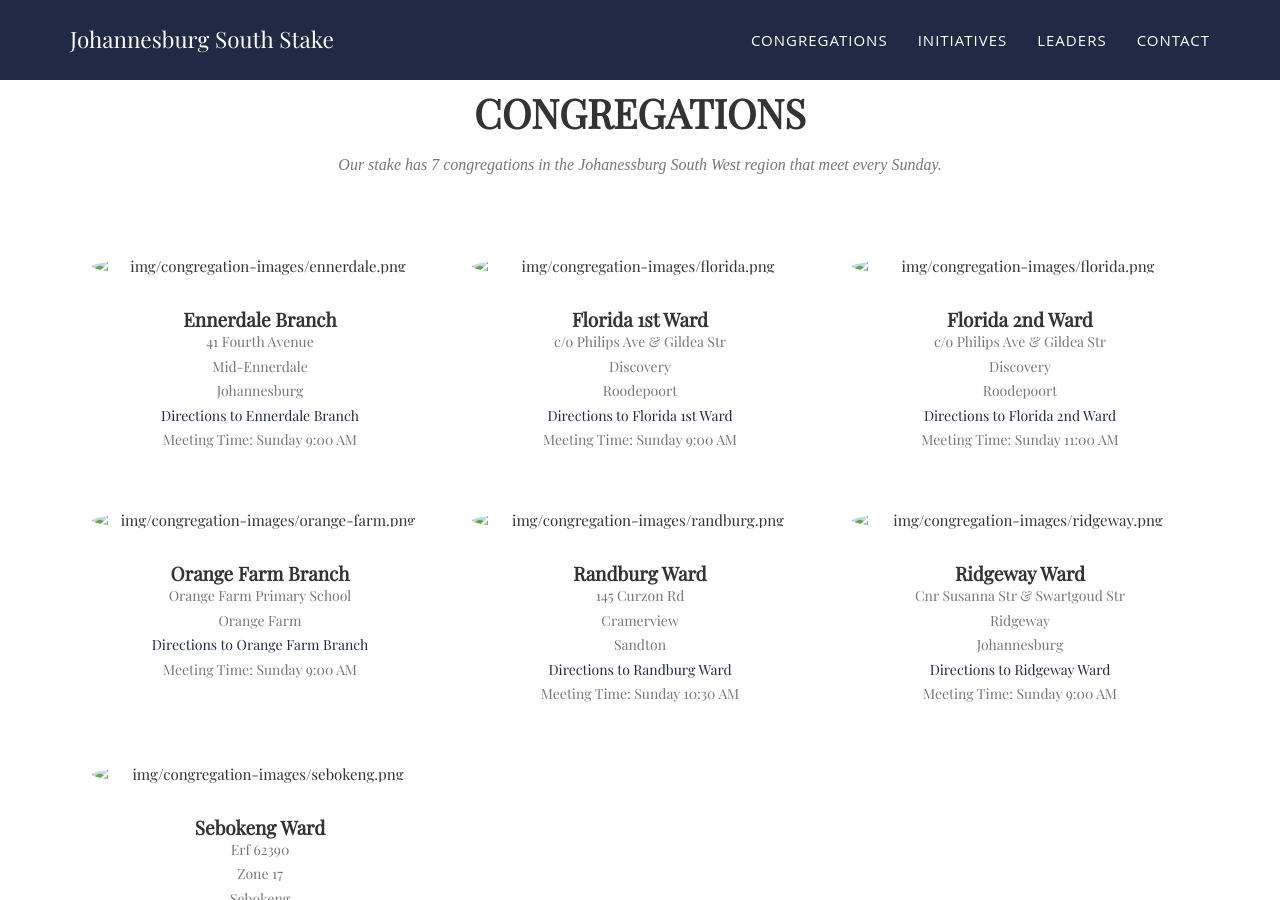
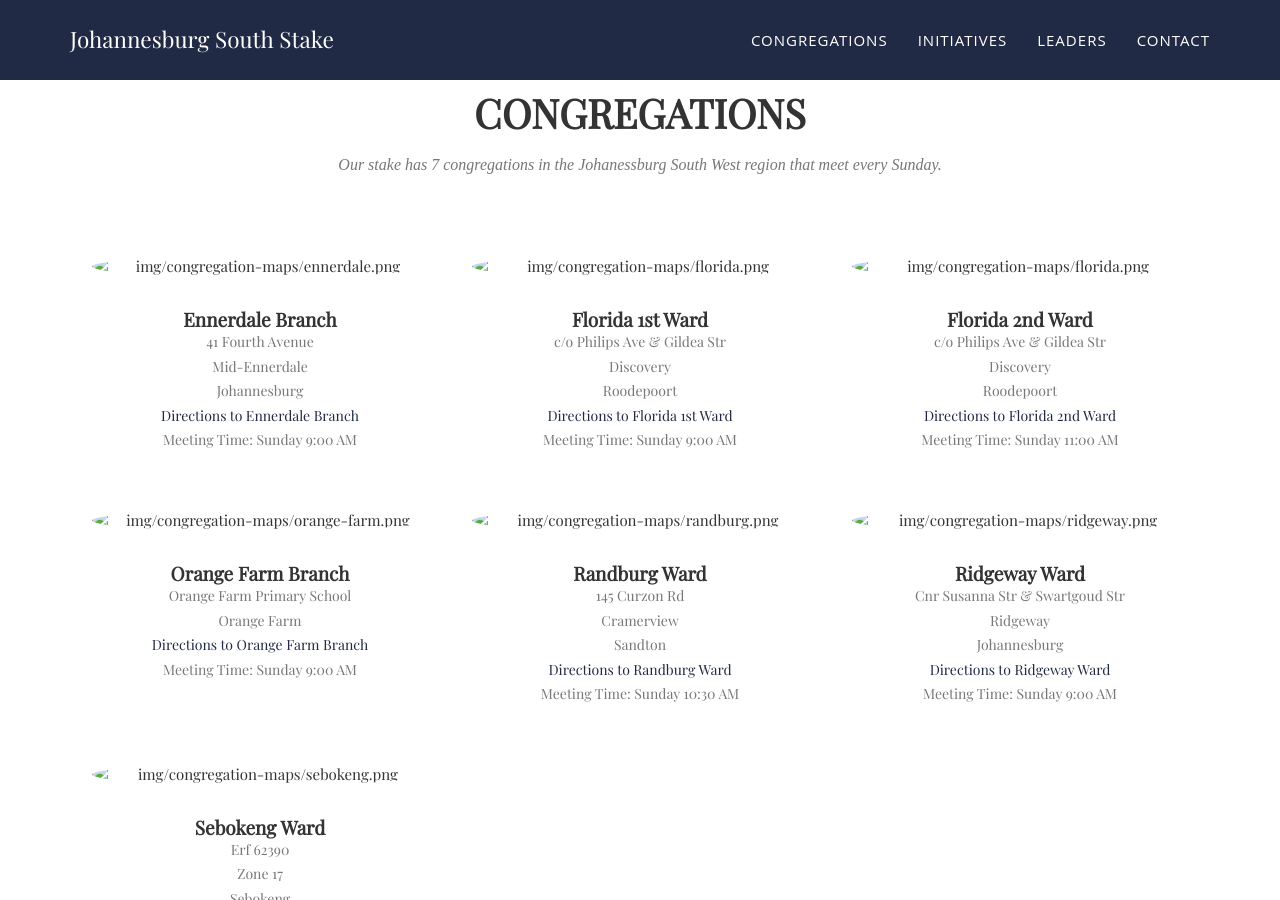
Before and after one commit to jhbsouthstake/jhbsouthstake.github.io, a Jekyll site: the page built from _posts/2014-07-16-project-3.markdown, in a window 1280 px wide and 900 px high, scrolled down 1274 px. Built offline with Jekyll 4.4.1, drawn with Linux system fonts in a browser that asks for light colours; some web fonts are replaced.

Commit message:
Update congregations.html

```diff
--- a/_includes/congregations.html
+++ b/_includes/congregations.html
@@ -68,7 +68,7 @@
                 {% for member in site.congregations %}
                 <div class="col-sm-4">
                     <div class="leaders-member">
-                        <img src="img/congregation-images/{{ member.pic }}" class="img-responsive img-circle" alt="img/congregation-images/{{ member.pic }}">
+                        <img src="img/congregation-images/{{ member.pic }}" class="img-responsive img-circle" alt="img/congregation-maps/{{ member.pic }}">
                         <h4>{{ member.name }}</h4>
                         <p class="text-muted">
                         <!-- List adress lines. -->
```
